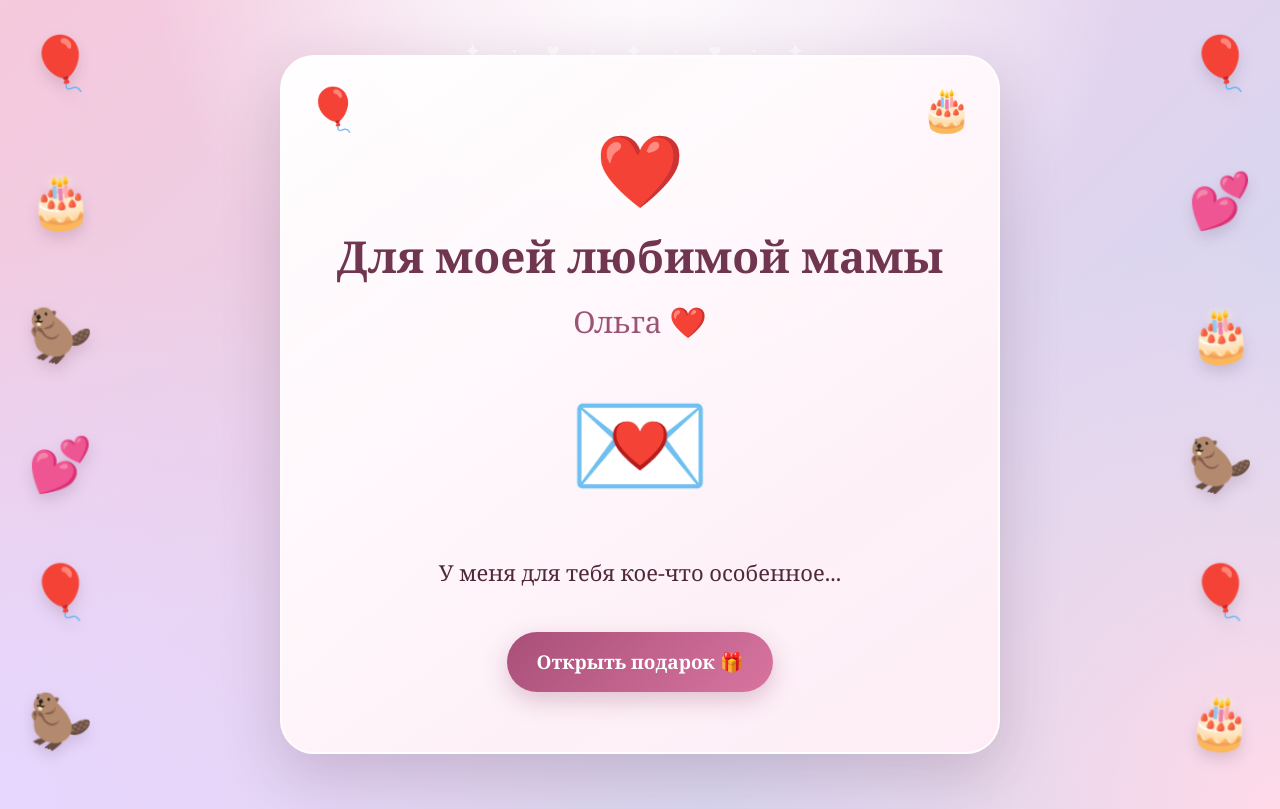
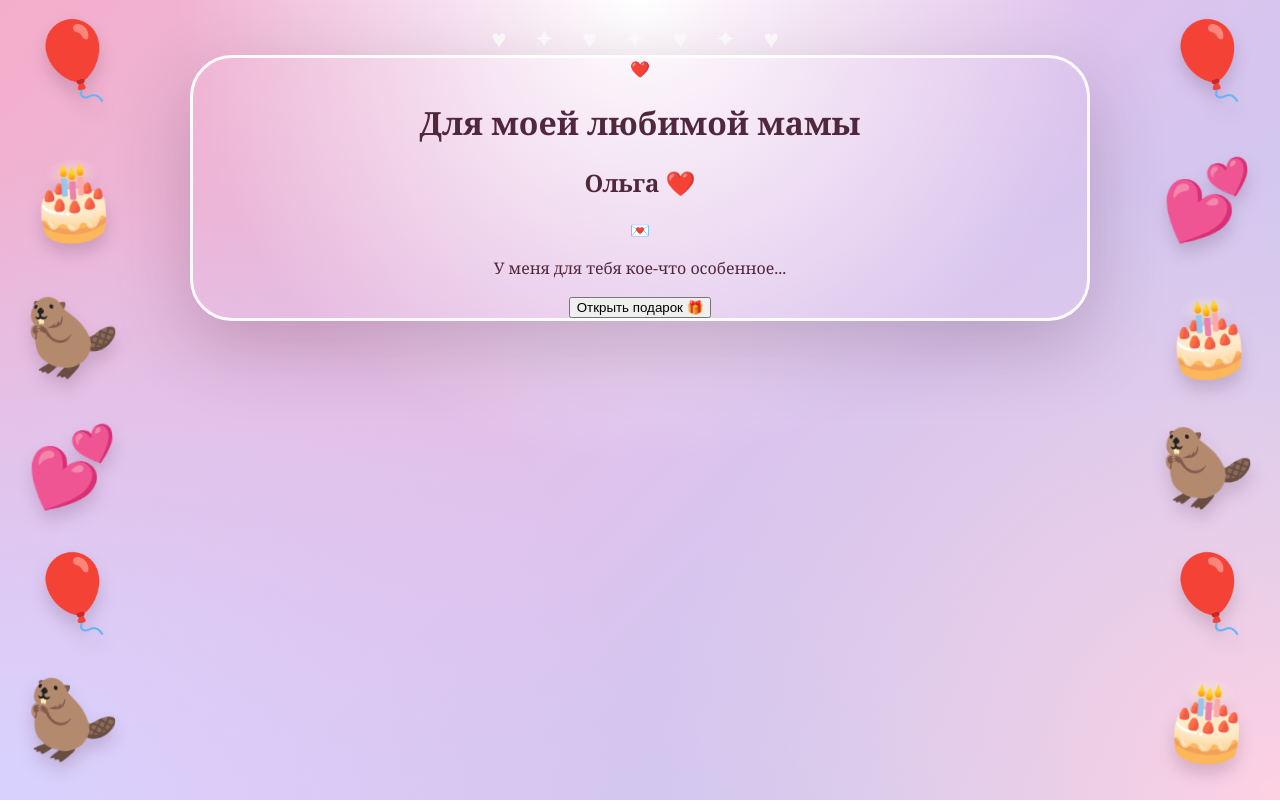
Before and after one commit to artemy13111978-creator/mama-gift, a plain HTML site: page index.html in a window 1280 px wide. Drawn offline with Linux system fonts and the light colour scheme.

Commit message:
Update style.css

````diff
--- a/style.css
+++ b/style.css
@@ -15,49 +15,49 @@ min-height: 100vh;
 overflow-x: hidden;
 
 font-family: Georgia, "Times New Roman", serif;
-color: #4f293b;
+color: #51283b;
 
 background:
-radial-gradient(circle at 50% -10%, #ffffff 0%, rgba(255,255,255,.65) 20%, transparent 45%),
-radial-gradient(circle at 0% 100%, #e7d7ff 0%, transparent 38%),
-radial-gradient(circle at 100% 100%, #ffd9e8 0%, transparent 38%),
-linear-gradient(135deg, #f6c9dc 0%, #e6d3ed 48%, #ccd9f3 100%);
+radial-gradient(circle at 50% 0%, #ffffff 0%, rgba(255,255,255,.5) 22%, transparent 45%),
+radial-gradient(circle at 0% 100%, #d8d2ff 0%, transparent 42%),
+radial-gradient(circle at 100% 100%, #ffd0e2 0%, transparent 42%),
+linear-gradient(135deg, #f4aeca 0%, #dfc2ec 50%, #bdcef4 100%);
 }
 
-/* Лёгкие праздничные точки на фоне */
+/* Праздничные светлые точки */
 body::before {
-content: "✦   ·   ♥   ·   ✦   ·   ♥   ·   ✦";
+content: "♥   ✦   ♥   ✦   ♥   ✦   ♥";
 position: fixed;
-top: 35px;
+top: 20px;
 left: 0;
 width: 100%;
+
 text-align: center;
 
-color: rgba(255,255,255,.75);
-font-size: 22px;
-letter-spacing: 12px;
+color: rgba(255,255,255,.9);
+font-size: 26px;
+letter-spacing: 10px;
 
 pointer-events: none;
 z-index: 0;
 }
 
 /* =========================
-ОСНОВНОЙ КОНТЕЙНЕР
+ЦЕНТР
 ========================= */
 
 #app {
 position: relative;
 z-index: 3;
 
-width: 100%;
-max-width: 760px;
+width: min(900px, calc(100% - 220px));
 
 margin: 0 auto;
-padding: 55px 20px;
+padding: 55px 0;
 }
 
 /* =========================
-ДЕКОР — ШАРЫ
+БОЛЬШИЕ ШАРЫ
 ========================= */
 
 .side-decor {
@@ -65,15 +65,15 @@ position: fixed;
 top: 0;
 bottom: 0;
 
-width: 120px;
+width: 145px;
 
 display: flex;
 flex-direction: column;
 justify-content: space-around;
 align-items: center;
 
+z-index: 2;
 pointer-events: none;
-z-index: 1;
 }
 
 .side-decor.left {
@@ -87,47 +87,97 @@ right: 0;
 .side-decor span {
 display: block;
 
-font-size: 52px;
+font-size: 75px;
 line-height: 1;
 
-filter: drop-shadow(0 7px 7px rgba(70,30,60,.15));
+filter: drop-shadow(
+0 10px 8px rgba(70,30,60,.18)
+);
 
-animation: balloon 4s ease-in-out infinite;
+animation: balloonFloat 4s ease-in-out infinite;
 }
 
 .side-decor span:nth-child(2) {
-animation-delay: .6s;
+animation-delay: .5s;
 }
 
 .side-decor span:nth-child(3) {
-animation-delay: 1.2s;
+animation-delay: 1s;
 }
 
 .side-decor span:nth-child(4) {
-animation-delay: 1.8s;
+animation-delay: 1.5s;
 }
 
 .side-decor span:nth-child(5) {
-animation-delay: 2.4s;
+animation-delay: 2s;
 }
 
 .side-decor span:nth-child(6) {
-animation-delay: 3s;
+animation-delay: 2.5s;
 }
 
-@keyframes balloon {
+@keyframes balloonFloat {
 0%,
 100% {
-transform: translateY(0) rotate(-4deg);
+transform: translateY(0) rotate(-5deg);
 }
 
 50% {
-transform: translateY(-13px) rotate(4deg);
+transform: translateY(-18px) rotate(5deg);
 }
 }
 
 /* =========================
-ОБЩИЙ СТИЛЬ ЭКРАНОВ
+ЛЕТЯЩИЕ СЕРДЦА
+========================= */
+
+#hearts {
+position: fixed;
+inset: 0;
+
+overflow: hidden;
+pointer-events: none;
+
+z-index: 20;
+}
+
+.flying-heart {
+position: absolute;
+bottom: -80px;
+
+opacity: 0;
+
+font-size: 32px;
+
+animation: flyHeart linear forwards;
+}
+
+@keyframes flyHeart {
+0% {
+transform: translateY(0) translateX(0);
+opacity: 0;
+}
+
+15% {
+opacity: .9;
+}
+
+100% {
+transform:
+translateY(-110vh)
+translateX(var(--move))
+rotate(360deg);
+
+```
+opacity: 0;
+```
+
+}
+}
+
+/* =========================
+ЭКРАНЫ
 ========================= */
 
 .gift,
@@ -135,201 +185,18 @@ transform: translateY(-13px) rotate(4deg);
 .memories,
 .final-screen,
 .secret-screen {
+position: relative;
+
 width: 100%;
-
-position: relative;
 
 text-align: center;
 
-border-radius: 34px;
-border: 2px solid rgba(255,255,255,.85);
+border: 3px solid rgba(255,255,255,.9);
+border-radius: 42px;
 
 box-shadow:
-0 20px 60px rgba(76,40,65,.20);
+0 25px 75px rgba(70,30,60,.24);
 
-animation: appear .7s ease;
-}
+overflow: hidden;
 
-@keyframes appear {
-from {
-opacity: 0;
-transform: translateY(20px);
-}
-
-to {
-opacity: 1;
-transform: translateY(0);
-}
-}
-
-/* =========================
-ПЕРВАЯ СТРАНИЦА
-========================= */
-
-.gift {
-padding: 65px 45px 60px;
-
-background:
-linear-gradient(
-145deg,
-rgba(255,255,255,.97),
-rgba(255,237,245,.96)
-);
-}
-
-.gift::before {
-content: "🎈";
-position: absolute;
-
-top: 22px;
-left: 25px;
-
-font-size: 42px;
-}
-
-.gift::after {
-content: "🎂";
-position: absolute;
-
-top: 22px;
-right: 25px;
-
-font-size: 42px;
-}
-
-.gift h1 {
-margin-top: 15px;
-}
-
-/* =========================
-ЗАГОЛОВКИ
-========================= */
-
-h1 {
-margin: 18px 0;
-
-font-size: 44px;
-line-height: 1.2;
-
-color: #71364f;
-}
-
-h2 {
-margin: 10px 0 25px;
-
-font-size: 30px;
-font-weight: normal;
-
-color: #9b5573;
-}
-
-p {
-font-size: 22px;
-line-height: 1.6;
-}
-
-/* =========================
-СЕРДЦЕ
-========================= */
-
-.heart {
-font-size: 68px;
-
-animation: heartbeat 1.8s ease-in-out infinite;
-}
-
-@keyframes heartbeat {
-0%,
-100% {
-transform: scale(1);
-}
-
-50% {
-transform: scale(1.12);
-}
-}
-
-/* =========================
-КОНВЕРТ
-========================= */
-
-.envelope {
-margin: 28px 0;
-
-font-size: 115px;
-
-animation: envelope 3s ease-in-out infinite;
-}
-
-@keyframes envelope {
-0%,
-100% {
-transform: translateY(0);
-}
-
-50% {
-transform: translateY(-10px);
-}
-}
-
-/* =========================
-КНОПКИ
-========================= */
-
-button {
-border: 0;
-border-radius: 999px;
-
-padding: 17px 30px;
-margin-top: 20px;
-
-max-width: 100%;
-
-background:
-linear-gradient(135deg, #a84f78, #d875a0);
-
-color: #ffffff;
-
-font-family: inherit;
-font-size: 19px;
-font-weight: bold;
-
-cursor: pointer;
-
-box-shadow:
-0 9px 24px rgba(130,50,90,.25);
-
-transition:
-transform .25s ease,
-box-shadow .25s ease;
-}
-
-button:hover {
-transform: translateY(-3px);
-
-box-shadow:
-0 13px 28px rgba(130,50,90,.32);
-}
-
-button:disabled {
-opacity: .7;
-cursor: default;
-}
-
-/* =========================
-ПИСЬМО
-========================= */
-
-.letter {
-padding: 60px 45px;
-
-background:
-radial-gradient(
-circle at 10% 10%,
-rgba(255,255,255,.9),
-transparent 30%
-),
-radial-gradient(
-circle at 90% 90%,
-rgba(255,191,216,.55),
-transparent 35%
+animation: appear .7s e
````
